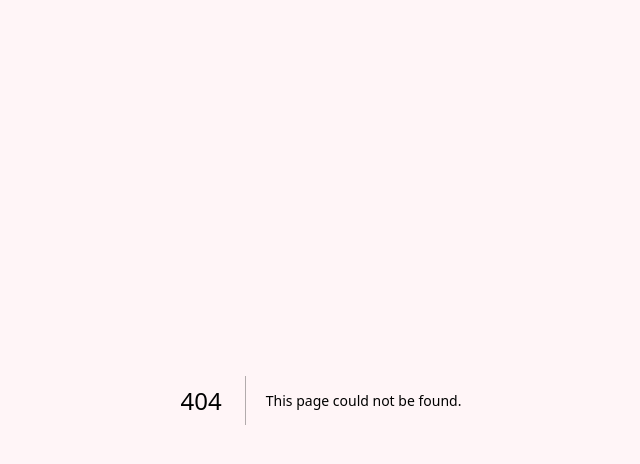
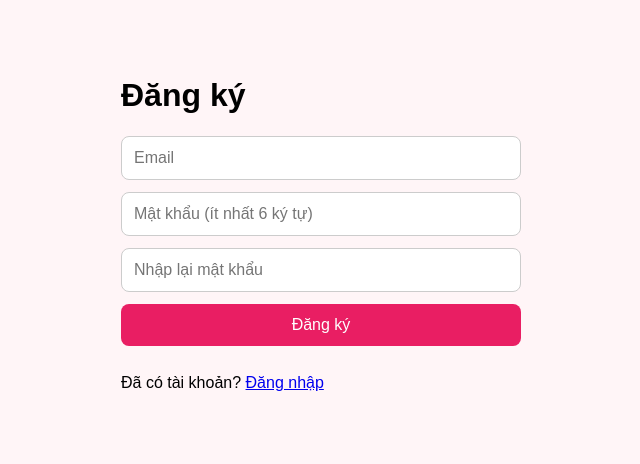
Before and after one commit to phongthanboss2-bot/thien-duong-hen-ho, a Next.js app: page /register in a window 1280 px wide. Before the commit this address had no page. Shown: the top 464 px of the page, without its empty margins (319-959 px from the left). Built offline with nearby package versions, Linux system fonts and the light colour scheme.

Commit message:
Create page.tsx

```diff
--- /dev/null
+++ b/app/register/page.tsx
@@ -0,0 +1,93 @@
+'use client'
+
+import { useState } from 'react'
+import Link from 'next/link'
+import { supabase } from '../../lib/supabase'
+
+export default function RegisterPage() {
+  const [email, setEmail] = useState('')
+  const [password, setPassword] = useState('')
+  const [confirm, setConfirm] = useState('')
+  const [loading, setLoading] = useState(false)
+  const [message, setMessage] = useState('')
+  const [error, setError] = useState('')
+
+  async function handleRegister(e: React.FormEvent) {
+    e.preventDefault()
+    setError('')
+    setMessage('')
+
+    if (password.length < 6) {
+      setError('Mật khẩu phải có ít nhất 6 ký tự.')
+      return
+    }
+    if (password !== confirm) {
+      setError('Mật khẩu nhập lại không khớp.')
+      return
+    }
+
+    setLoading(true)
+    const { error } = await supabase.auth.signUp({ email, password })
+    setLoading(false)
+
+    if (error) {
+      setError(error.message)
+      return
+    }
+    setMessage('Đăng ký thành công! Hãy kiểm tra email để xác nhận tài khoản.')
+  }
+
+  const input = {
+    width: '100%',
+    padding: 12,
+    marginBottom: 12,
+    borderRadius: 8,
+    border: '1px solid #ccc',
+    fontSize: 16,
+    boxSizing: 'border-box' as const,
+  }
+
+  return (
+    <main style={{ maxWidth: 400, margin: '40px auto', padding: 16 }}>
+      <h1>Đăng ký</h1>
+      <form onSubmit={handleRegister}>
+        <input
+          type="email"
+          placeholder="Email"
+          value={email}
+          onChange={(e) => setEmail(e.target.value)}
+          required
+          style={input}
+        />
+        <input
+          type="password"
+          placeholder="Mật khẩu (ít nhất 6 ký tự)"
+          value={password}
+          onChange={(e) => setPassword(e.target.value)}
+          required
+          style={input}
+        />
+        <input
+          type="password"
+          placeholder="Nhập lại mật khẩu"
+          value={confirm}
+          onChange={(e) => setConfirm(e.target.value)}
+          required
+          style={input}
+        />
+        <button
+          type="submit"
+          disabled={loading}
+          style={{ ...input, background: '#e91e63', color: '#fff', border: 'none' }}
+        >
+          {loading ? 'Đang đăng ký...' : 'Đăng ký'}
+        </button>
+      </form>
+      {error && <p style={{ color: 'red' }}>{error}</p>}
+      {message && <p style={{ color: 'green' }}>{message}</p>}
+      <p>
+        Đã có tài khoản? <Link href="/login">Đăng nhập</Link>
+      </p>
+    </main>
+  )
+}
```
